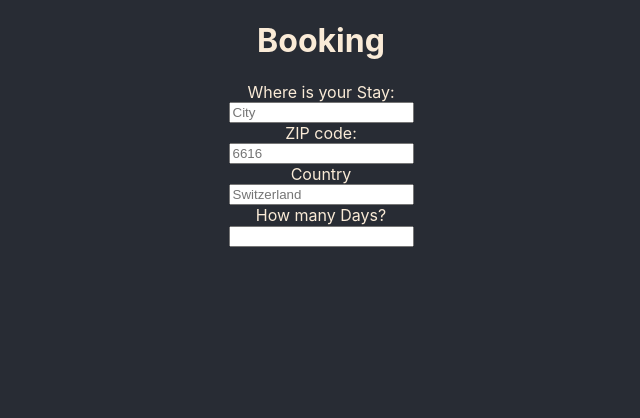
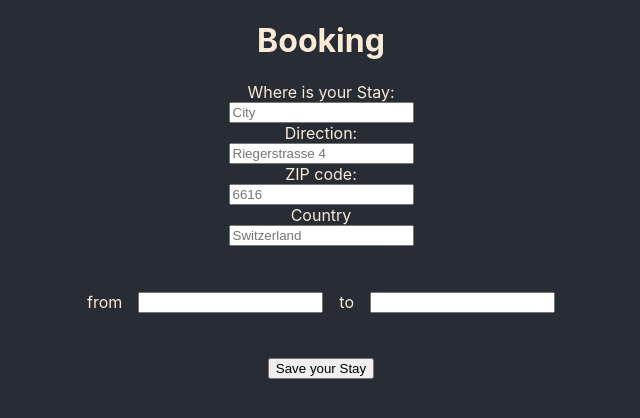
Before and after one commit to nmarforio/gio-travelapp, a React (Create React App) app: page /Booking in a window 1280 px wide. Shown: the top 418 px of the page, without its empty margins (319-959 px from the left). Built offline with nearby package versions, Linux system fonts and the light colour scheme.

Commit message:
add calendar to the booking form

```diff
--- a/package.json
+++ b/package.json
@@ -3,6 +3,10 @@
   "version": "0.1.0",
   "private": true,
   "dependencies": {
+    "@emotion/react": "^11.11.1",
+    "@emotion/styled": "^11.11.0",
+    "@mui/material": "^5.14.1",
+    "@mui/x-date-pickers": "^6.10.1",
     "@testing-library/jest-dom": "^5.17.0",
     "@testing-library/react": "^13.4.0",
     "@testing-library/user-event": "^13.5.0",
--- a/src/App.css
+++ b/src/App.css
@@ -13,9 +13,8 @@
   align-items: center;
   justify-content: center;
   font-size: calc(10px + 2vmin);
-
 }
-.budget{
+.budget {
   background-color: #282c34;
   display: grid;
   justify-items: center;
@@ -31,14 +30,25 @@
   justify-items: center;
 }
 
-.booking{
+.booking {
   display: grid;
   justify-content: center;
   justify-items: center;
 }
-.bookingForm{
+.bookingForm {
   display: grid;
   justify-items: center;
+}
+.calendarBooking {
+  margin-top: 30px;
+  display: flex;
+  width: 500px;
+  align-items: center;
+  justify-content: space-evenly;
+}
+.bookingButton{
+  margin-top: 30px;
+
 }
 
 @keyframes App-logo-spin {
--- a/src/routes/Booking.tsx
+++ b/src/routes/Booking.tsx
@@ -3,27 +3,64 @@ import "react-datepicker/dist/react-datepicker.css";
 import { useState } from "react";
 
 function Booking() {
-  const [selectedDate, setSelectedDate] = useState<Date | null>(null);
+  const [selectedArrival, setSelectedArrival] = useState<Date | null>(null);
+  const [selectedDeparture, setSelectedDeparture] = useState<Date | null>(null);
+  const [city, setCity] = useState <string> ("")
+  const [direction, setDirection] = useState <string> ("")
+  const [zipCode, setZipCode] = useState <string> ("")
+  const [country,setCountry] = useState <string> ("")
+
+    console.log(city,direction, zipCode,country, selectedArrival,selectedDeparture)
+
+  function handleBookingSubmit(e: React.FormEvent){
+    e.preventDefault()
+    const cityInput = document.getElementById("city") as HTMLInputElement
+    setCity(cityInput?.value)
+    const directionInput = document.getElementById("direction") as HTMLInputElement
+    setDirection(directionInput?.value)
+    const zipCodeInput = document.getElementById("zipcode") as HTMLInputElement
+    setZipCode(zipCodeInput?.value)
+    const countryInput = document.getElementById("country") as HTMLInputElement
+    setCountry(countryInput?.value)
+  }
 
   return (
     <div className="booking">
       <h1>Booking</h1>
-      <form className="bookingForm">
+      <form className="bookingForm" onSubmit={handleBookingSubmit}>
         <label>Where is your Stay:</label>
-        <input placeholder="City" type="text"></input>
+        <input required placeholder="City" type="text" id="city"></input>
+        <label>Direction:</label>
+        <input required type="text" placeholder="Riegerstrasse 4" id="direction"></input>
         <label>ZIP code:</label>
-        <input type="number" placeholder="6616"></input>
+        <input required type="number" placeholder="6616" id="zipcode"></input>
         <label>Country</label>
-        <input type="text" placeholder="Switzerland"></input>
+        <input required type="text" placeholder="Switzerland" id="country"></input>
+
+        <div className="calendarBooking">
+          <p>from</p>
+          <DatePicker
+            dateFormat={"dd/MM/yyyy"}
+            showMonthDropdown
+            showYearDropdown
+            selected={selectedArrival}
+            onChange={(date) => setSelectedArrival(date)}
+            required
+          />
+          <p>to</p>
+          <DatePicker
+            dateFormat={"dd/MM/yyyy"}
+            showMonthDropdown
+            showYearDropdown
+            selected={selectedDeparture}
+            onChange={(dateDeparture) => setSelectedDeparture(dateDeparture)}
+            required
+          />
+        </div>
+        <button className="bookingButton" type="submit">
+          Save your Stay
+        </button>
       </form>
-      <label>How many Days?</label>
-      <DatePicker
-        dateFormat={"dd/MM/yyyy"}
-        showMonthDropdown
-        showYearDropdown
-        selected={selectedDate}
-        onChange={(date) => setSelectedDate(date)}
-      />
     </div>
   );
 }
```
Also changed, not shown: 1 other file (tests, documents, lock files or other folders).
